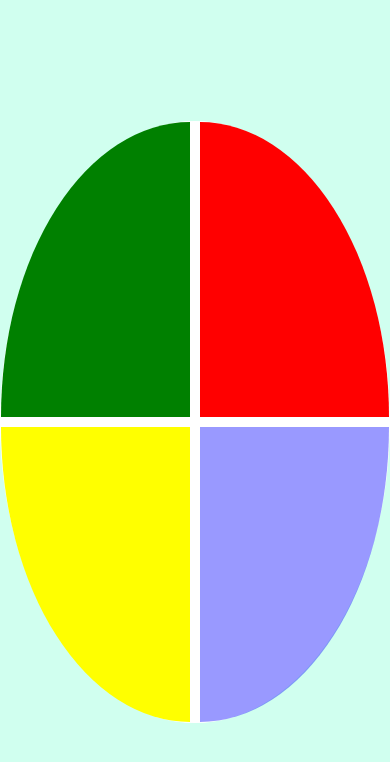
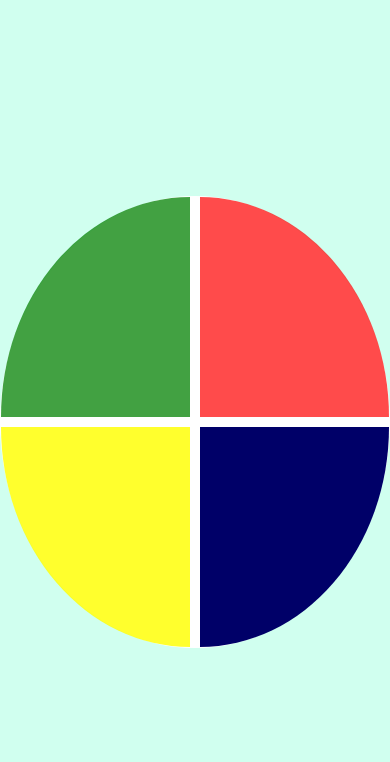
Before and after one commit to jeanwilk/dio-desafio-jogo-genius, a plain HTML site: page index.html in a window 390 px wide. Drawn offline with Linux system fonts and the light colour scheme.

Commit message:
Correções, melhorias e reponsividade

```diff
--- a/script.js
+++ b/script.js
@@ -28,14 +28,14 @@ let shuffleOrder = () => {
 
 // Função para acender a cor
 let lightColor = (element, number) => {
-    number = number * 500;
+    number = number * 700;
     setTimeout(() => {
         element.classList.add('selected');
-    }, number - 250);
+    }, number - 350);
 
     setTimeout(() => {
         element.classList.remove('selected');
-    });
+    }, number + 350);
 }
 
 //Função para verificar se os botões clicados são os mesmos da ordem gerada no jogo
--- a/style.css
+++ b/style.css
@@ -24,28 +24,47 @@ body {
 
 .blue {
     grid-area: azul;
-    background-color: blue;
+    background-color: rgb(0, 0, 104);
     border-bottom-right-radius: 100%;
+    cursor: pointer;
 }
 
 .red {
     grid-area: vermelho;
-    background-color: red;
+    background-color: rgba(255, 0, 0, 0.705);
     border-top-right-radius: 100%;
+    cursor: pointer;
 }
 
 .yellow {
     grid-area: amarelo;
-    background-color: yellow;
+    background-color: rgba(255, 255, 0, 0.822);
     border-bottom-left-radius: 100%;
+    cursor: pointer;
 }
 
 .green {
     grid-area: verde;
-    background-color: green;
+    background-color: rgba(0, 128, 0, 0.74);
     border-top-left-radius: 100%;
+    cursor: pointer;
 }
 
 .selected {
     opacity: 0.4;
 }
+
+/* Responsivo */
+@media screen and (max-width: 390px) {
+    .genius {
+      width: 250px;
+      height: 250px;
+    }
+}
+
+@media screen and (max-width: 768px) {
+    .genius {
+        width: 450px;
+        height: 450px;
+    }
+}
```
